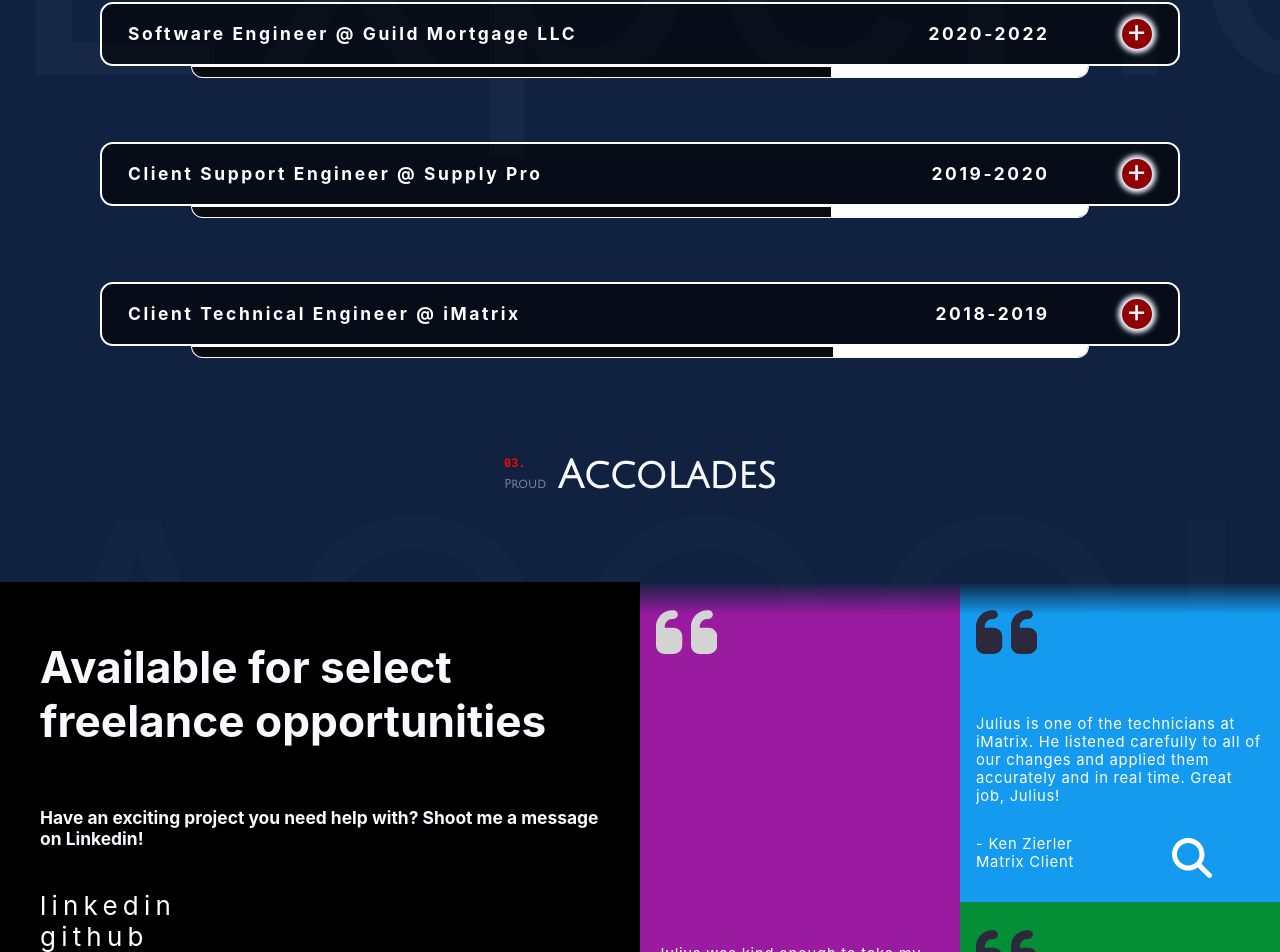
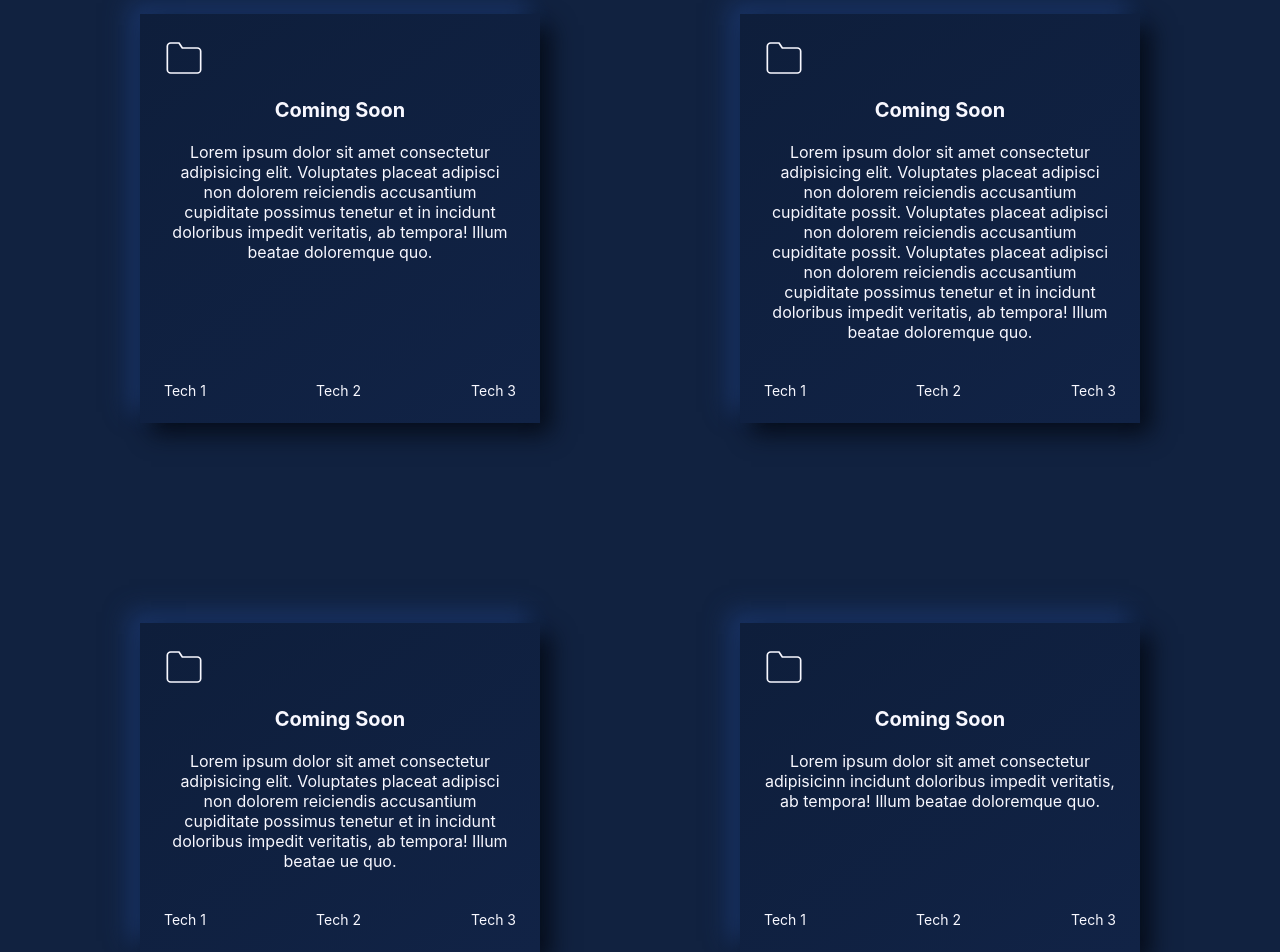
Before and after one commit to JuliusDorfman/juliusdorfmanportfolio, a React (Create React App) app: page / in a window 1280 px wide. Shown: the part 1688-2640 px from the top of the page. Built offline with nearby package versions, Linux system fonts and the light colour scheme; a web font is replaced by a local one.

Commit message:
work section design update

```diff
--- a/src/Pages/About/About.jsx
+++ b/src/Pages/About/About.jsx
@@ -17,7 +17,7 @@ export default class About extends React.Component {
       secretFormation: '',
       secretFaces: [" ˘ ͜ʖ ˘", "•̀.̫ •́✧",
         "⚈ ̫ ⚈", "-ω-", " `˙ ͜ʟ˙`"],
-      secretFaceSelected: 2,
+      secretFaceSelected: 1,
       waves: false,
       X: null,
       Y: null
@@ -228,10 +228,10 @@ export default class About extends React.Component {
                       <div className={`about-content-intro selection-anim-${waves} cursor-default`}>
                         <h3>Hello,</h3>
                         <p className={`about-me-page-intro`}>
-                          My name is Julius. I'm a developer passionate about
+                          My name is Julius. I'm a developer passionate about&nbsp;
                           <span className="bolded highlighted-text">all things web</span>.
                           Fortunately, my hobbies, interests, and career have all culminated in
-                          the accumulation of years of <span className="bolded highlighted-text">front-end, back-end, cloud, and client-facing experience</span>.
+                          the accumulation of years of <span className="bolded highlighted-text">front-end</span>, <span className="bolded highlighted-text">back-end</span>, <span className="bolded highlighted-text">cloud</span>, and <span className="bolded highlighted-text">client-facing experience</span>.
                           <br />
                           <br />
                           This website is where I publish my works; an expression of my creativity through design, code, and writing. While you&apos;re here, <span className="bolded highlighted-text">thank you</span> for being a part of it.
--- a/src/Pages/Work/Work.jsx
+++ b/src/Pages/Work/Work.jsx
@@ -1,9 +1,6 @@
 import React from 'react';
 import './Work.scss';
 import Spinner from '../../Components/Spinner/Spinner';
-import ArtOfTwitchChat from '../ArtOfTwitchChat';
-import AOTT from '../../../src/Assets/AOTT-1.png';
-import FlowingWater from '../../Components/FlowingWater/FlowingWater';
 import AOTC from '../../Assets/AOTC-thumbnail.png'
 
 export default class Work extends React.Component {
@@ -71,7 +68,7 @@ export default class Work extends React.Component {
             <li id="art-of-twitch">
               <div className="project-content">
                 <div>
-                  <div className="project-headers">
+                  <div className="project-headers" data-aos="fade-in" data-aos-duration="3000">
                     <p className="project-overline">Featured Project</p>
                     <h3 className="project-title">Art of Twitch</h3>
                   </div>
@@ -81,13 +78,13 @@ export default class Work extends React.Component {
                     streamers chat a prompt will be passed to a stable-diffusion model
                     and an art piece will be generated.
                   </div>
-                  <ul className="project-tech-list">
+                  <ul className="project-tech-list" data-aos="fade-in" data-aos-duration="3000">
                     <li>ReactJS</li>
                     <li>TypeScript</li>
                     <li>Node.js</li>
                     <li>Python</li>
                   </ul>
-                  <div className="project-links">
+                  <div className="project-links" data-aos="fade-in" data-aos-duration="3000">
                     <a href="https://github.com/JuliusDorfman/twitchplugin" target="_blank" rel="noopener noreferrer">
                       <svg viewBox="0 0 24 24" xmlns="http://www.w3.org/2000/svg" fill="none" stroke="white" strokeWidth="1">
                         <path d="M9 19c-5 1.5-5-2.5-7-3m14 6v-3.87a3.37 3.37 0 0 0-.94-2.61c3.14-.35 6.44-1.54 6.44-7A5.44 5.44 0 0 0 20 4.77 5.07 5.07 0 0 0 19.91 1S18.73.65 16 2.48a13.38 13.38 0 0 0-7 0C6.27.65 5.09 1 5.09 1A5.07 5.07 0 0 0 5 4.77a5.44 5.44 0 0 0-1.5 3.78c0 5.42 3.3 6.61 6.44 7A3.37 3.37 0 0 0 9 18.13V22"></path>
@@ -109,9 +106,122 @@ export default class Work extends React.Component {
                 <img src={AOTC} alt="Art of Twitch Chat" />
               </picture>
             </li>
-            <li></li>
           </ul>
-        </div>
+          <div className="other-projects-wrapper">
+            <h4 data-aos="fade-in" data-aos-duration="3000">Other Projects</h4>
+            <ul className="other-projects-list">
+              <li>
+                <div className="other-project-inner">
+                  <header>
+                    <div className="other-project-top">
+                      <div className="folder">
+                        <svg xmlns="http://www.w3.org/2000/svg" role="img" viewBox="0 0 24 24" fill="none" stroke="currentColor" stroke-width="1" stroke-linecap="round" stroke-linejoin="round" className="feather feather-folder">
+                          <title>Folder</title>
+                          <path d="M22 19a2 2 0 0 1-2 2H4a2 2 0 0 1-2-2V5a2 2 0 0 1 2-2h5l2 3h9a2 2 0 0 1 2 2z"></path>
+                        </svg>
+                      </div>
+                      <div className="other-project-links"></div>
+                    </div>
+                    <h3 className="other-project-title">Coming Soon</h3>
+                    <div className="other-project-description">Lorem ipsum dolor sit amet consectetur
+                      adipisicing elit. Voluptates placeat adipisci non dolorem reiciendis accusantium
+                      cupiditate possimus tenetur et in incidunt doloribus impedit veritatis, ab tempora!
+                      Illum beatae doloremque quo.</div>
+                  </header>
+                  <footer>
+                    <ul>
+                      <li>Tech 1</li>
+                      <li>Tech 2</li>
+                      <li>Tech 3</li>
+                    </ul>
+                  </footer>
+                </div>
+              </li>
+              <li>
+                <div className="other-project-inner">
+                  <header>
+                    <div className="other-project-top">
+                      <div className="folder">
+                        <svg xmlns="http://www.w3.org/2000/svg" role="img" viewBox="0 0 24 24" fill="none" stroke="currentColor" stroke-width="1" stroke-linecap="round" stroke-linejoin="round" className="feather feather-folder">
+                          <title>Folder</title>
+                          <path d="M22 19a2 2 0 0 1-2 2H4a2 2 0 0 1-2-2V5a2 2 0 0 1 2-2h5l2 3h9a2 2 0 0 1 2 2z"></path>
+                        </svg>
+                      </div>
+                      <div className="other-project-links"></div>
+                    </div>
+                    <h3 className="other-project-title">Coming Soon</h3>
+                    <div className="other-project-description">Lorem ipsum dolor sit amet consectetur
+                      adipisicing elit. Voluptates placeat adipisci non dolorem reiciendis accusantium
+                      cupiditate possit. Voluptates placeat adipisci non dolorem reiciendis accusantium
+                      cupiditate possit. Voluptates placeat adipisci non dolorem reiciendis accusantium
+                      cupiditate possimus tenetur et in incidunt doloribus impedit veritatis, ab tempora!
+                      Illum beatae doloremque quo.</div>
+                  </header>
+                  <footer>
+                    <ul>
+                      <li>Tech 1</li>
+                      <li>Tech 2</li>
+                      <li>Tech 3</li>
+                    </ul>
+                  </footer>
+                </div>
+              </li>
+              <li>
+                <div className="other-project-inner">
+                  <header>
+                    <div className="other-project-top">
+                      <div className="folder">
+                        <svg xmlns="http://www.w3.org/2000/svg" role="img" viewBox="0 0 24 24" fill="none" stroke="currentColor" stroke-width="1" stroke-linecap="round" stroke-linejoin="round" className="feather feather-folder">
+                          <title>Folder</title>
+                          <path d="M22 19a2 2 0 0 1-2 2H4a2 2 0 0 1-2-2V5a2 2 0 0 1 2-2h5l2 3h9a2 2 0 0 1 2 2z"></path>
+                        </svg>
+                      </div>
+                      <div className="other-project-links"></div>
+                    </div>
+                    <h3 className="other-project-title">Coming Soon</h3>
+                    <div className="other-project-description">Lorem ipsum dolor sit amet consectetur
+                      adipisicing elit. Voluptates placeat adipisci non dolorem reiciendis accusantium
+                      cupiditate possimus tenetur et in incidunt doloribus impedit veritatis, ab tempora!
+                      Illum beatae ue quo.</div>
+                  </header>
+                  <footer>
+                    <ul>
+                      <li>Tech 1</li>
+                      <li>Tech 2</li>
+                      <li>Tech 3</li>
+                    </ul>
+                  </footer>
+                </div>
+              </li>
+              <li>
+                <div className="other-project-inner">
+                  <header>
+                    <div className="other-project-top">
+                      <div className="folder">
+                        <svg xmlns="http://www.w3.org/2000/svg" role="img" viewBox="0 0 24 24" fill="none" stroke="currentColor" stroke-width="1" stroke-linecap="round" stroke-linejoin="round" className="feather feather-folder">
+                          <title>Folder</title>
+                          <path d="M22 19a2 2 0 0 1-2 2H4a2 2 0 0 1-2-2V5a2 2 0 0 1 2-2h5l2 3h9a2 2 0 0 1 2 2z"></path>
+                        </svg>
+                      </div>
+                      <div className="other-project-links"></div>
+                    </div>
+                    <h3 className="other-project-title">Coming Soon</h3>
+                    <div className="other-project-description">Lorem ipsum dolor sit amet consectetur
+                      adipisicinn incidunt doloribus impedit veritatis, ab tempora!
+                      Illum beatae doloremque quo.</div>
+                  </header>
+                  <footer>
+                    <ul>
+                      <li>Tech 1</li>
+                      <li>Tech 2</li>
+                      <li>Tech 3</li>
+                    </ul>
+                  </footer>
+                </div>
+              </li>
+            </ul>
+          </div >
+        </div >
       </section >
     );
   }
--- a/src/Pages/Work/Work.scss
+++ b/src/Pages/Work/Work.scss
@@ -100,7 +100,7 @@
 }
 
 .featured-projects-list-wrapper {
-  margin: auto;
+  margin: 20vh auto;
   max-width: 1000px;
   padding: 0 40px;
 }
@@ -195,6 +195,13 @@
   position: relative;
   grid-area: 1 / 1 / -1 / 7;
   z-index: 1;
+  box-shadow: 11px 11px 22px #060d1a,
+    -11px -11px 22px #1a3568;
+  transition: .5s;
+  -webkit-transition: .5s;
+  -moz-transition: .5s;
+  -ms-transition: .5s;
+  -o-transition: .5s;
 }
 
 .project-visual .visual-overlay {
@@ -208,15 +215,32 @@
   -moz-transition: .5s;
   -ms-transition: .5s;
   -o-transition: .5s;
+  cursor: pointer;
 }
 
 .project-visual img {
   width: 100%;
   height: auto;
+  transition: .5s;
+  -webkit-transition: .5s;
+  -moz-transition: .5s;
+  -ms-transition: .5s;
+  -o-transition: .5s;
 }
 
 .project-visual:hover .visual-overlay {
-  background: none;
+  background: initial;
+
+}
+
+.project-visual:hover img {
+  box-shadow: 11px 11px 22px rgb(253, 135, 170),
+    -11px -11px 22px rgb(253, 135, 170);
+  transition: .5s;
+  -webkit-transition: .5s;
+  -moz-transition: .5s;
+  -ms-transition: .5s;
+  -o-transition: .5s;
 }
 
 .project-description {
@@ -225,10 +249,77 @@
   padding: 24px;
   cursor: default;
   background: linear-gradient(145deg, #0e1e3b, #112346);
+  box-shadow: 11px 11px 22px #060d1a, -11px -11px 22px #1a3568;
+  z-index: 2;
+}
+
+
+.other-projects-wrapper {
+  margin-top: 15vh;
+  max-width: 1000px;
+}
+
+.other-projects-wrapper h4 {
+  font-size: 32px;
+  margin: 0 0 6vh;
+}
+
+.other-projects-wrapper ul {
+  margin: 0;
+  padding: 0;
+  list-style: none;
+}
+
+.other-projects-list {
+  display: grid;
+  grid-template-columns: repeat(2, minmax(300px, 1fr));
+  gap: 200px;
+}
+
+.other-projects-list * {
+  box-sizing: border-box;
+}
+
+.other-project-inner {
+  display: flex;
+  justify-content: space-between;
+  flex-direction: column;
+  padding: 24px;
+  height: 100%;
+}
+
+.other-project-inner h3 {
+  font-size: 20px;
+}
+
+.other-project-inner footer ul {
+  display: flex;
+  justify-content: space-between;
+  margin: 40px 0 0;
+  font-size: 14px;
+}
+
+
+.other-projects-list>li {
+  background: linear-gradient(145deg, #0e1e3b, #112346);
   box-shadow: 11px 11px 22px #060d1a,
     -11px -11px 22px #1a3568;
-  z-index: 2;
 }
+
+.other-project-top svg {
+  display: flex;
+  justify-content: space-between;
+  width: 40px;
+}
+
+.other-project-description {
+  font-size: 16px;
+}
+
+
+
+
+// Media Queries
 
 @media (max-width: 800px) {
   .featured-projects-list-wrapper {
@@ -275,8 +366,13 @@
     width: auto;
     // grid-area: 2/1/5/-1
   }
+
+  .other-projects-list {
+    display: flex;
+    flex-direction: column;
+  }
+
 }
-
 
 // .work-panel-container {
 //   /* margin: 15% 5% 0% 15%; */
```
